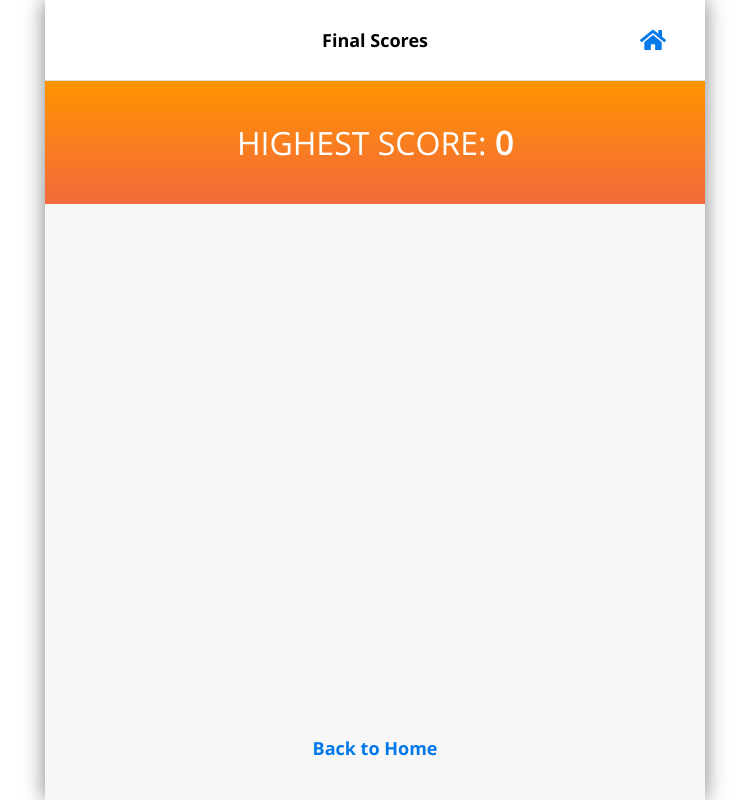
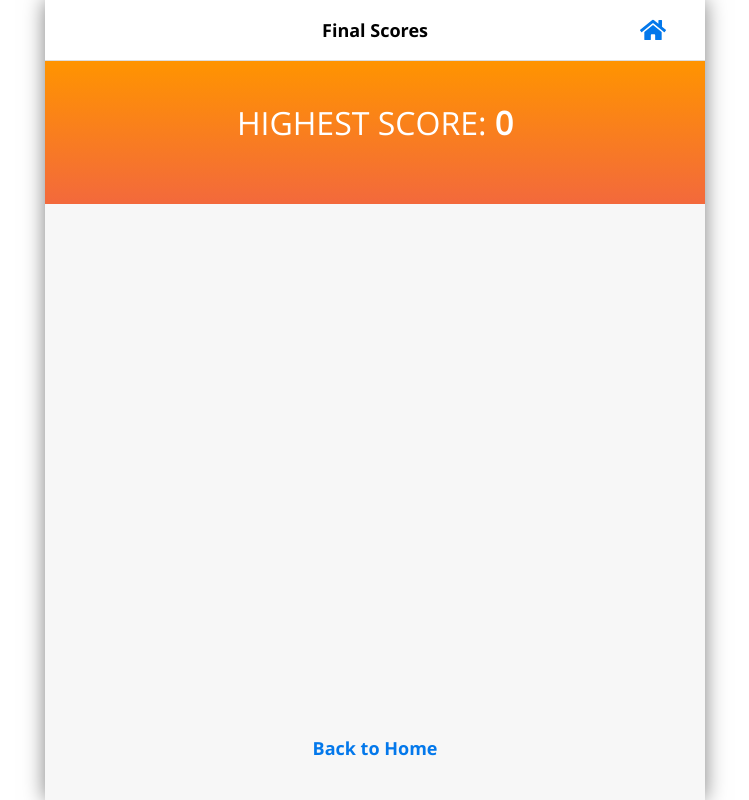
Before and after one commit to christianhalsell/app-street-sports-challenger, a React (Create React App) app: page /final in a window 1280 px wide. Shown: the whole page, without its empty margins (265-1014 px from the left). Built offline with nearby package versions, Linux system fonts and the light colour scheme.

Commit message:
height adjustments

```diff
--- a/src/components/Header.module.css
+++ b/src/components/Header.module.css
@@ -4,7 +4,7 @@
   border-bottom: 1px solid var(--light-gray);
   display: flex;
   flex-direction: row;
-  height: 60px;
+  height: 40px;
   padding: 10px;
 }
 
--- a/src/pages/FinalScoresPage.module.css
+++ b/src/pages/FinalScoresPage.module.css
@@ -11,13 +11,13 @@
   color: white;
   font-family: 'OpenSans-Regular', 'Helvetica Neue', 'Arial', sans-serif;
   font-size: 32px;
-  margin-bottom: 20;
+  margin-bottom: 20px;
   text-transform: uppercase;
 }
 .winnersList {
   color: white;
   margin-bottom: 4px;
-  font-family: 'OpenSans-Bold';
+  /* font-family: 'OpenSans-Bold'; */
   font-size: 20px;
 }
 .finalHighScoreText {
```
